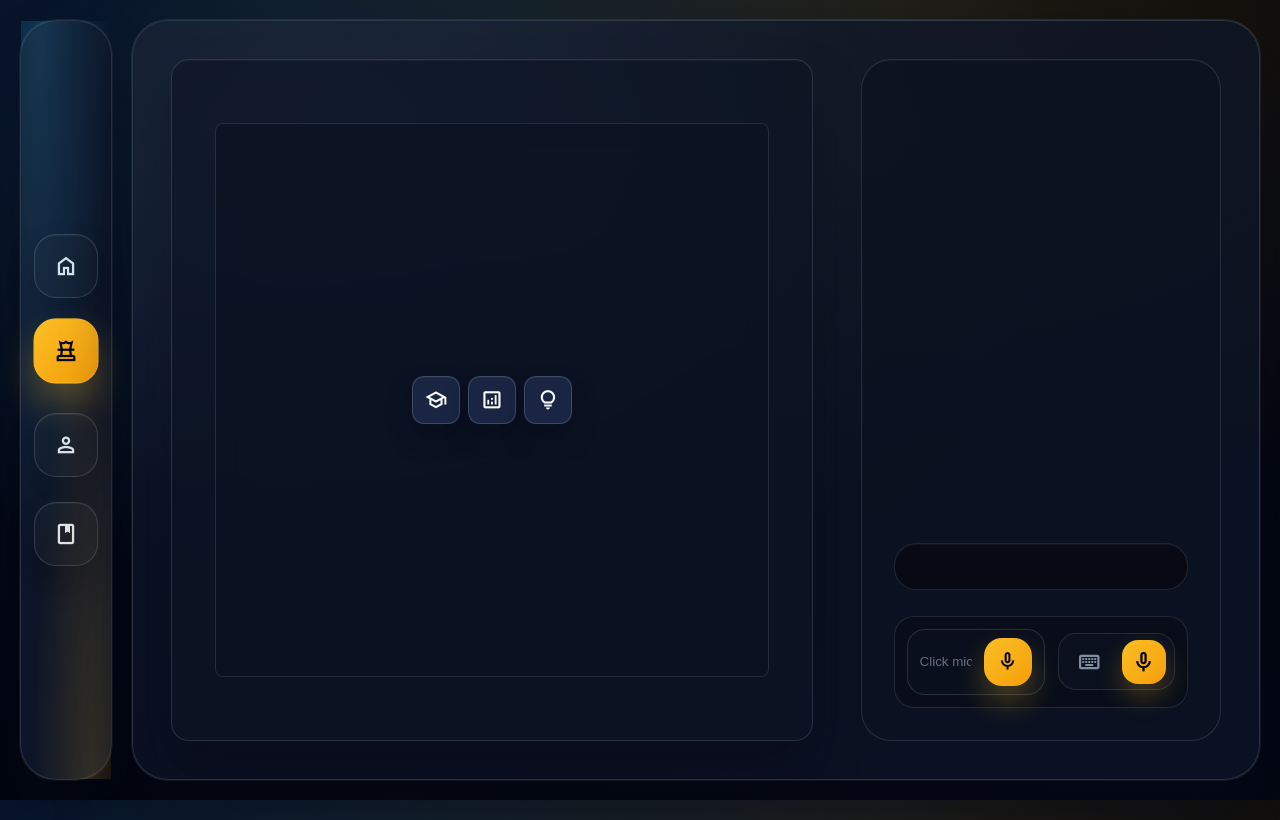
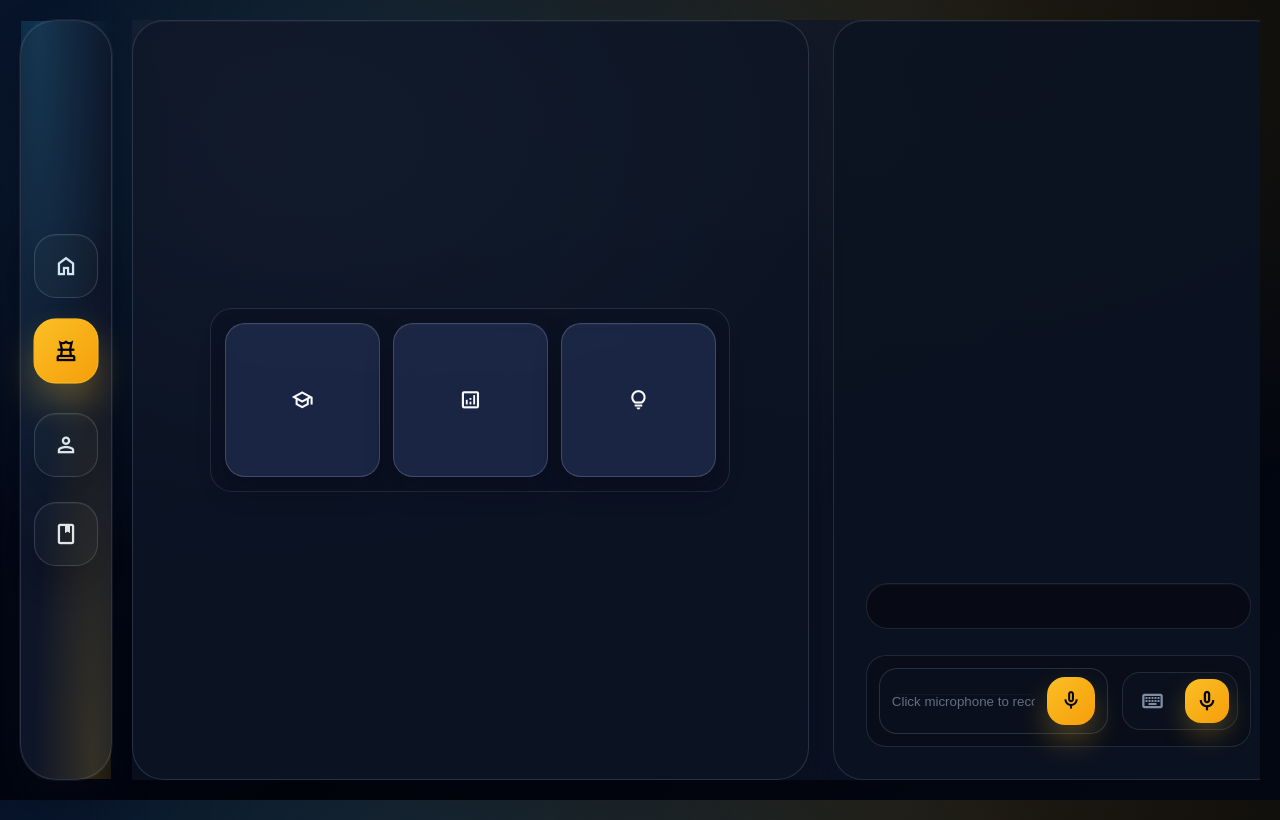
Before and after one commit to TristanDonze/Chess-Trainer, a plain HTML site: page frontend/html/chess.html in a window 1280 px wide. Drawn offline with nearby package versions, Linux system fonts and the light colour scheme.

Commit message:
Improved UIChess

```diff
--- a/frontend/css/chess-page.css
+++ b/frontend/css/chess-page.css
@@ -1,26 +1,12 @@
-/* ==========================================================================
-   CORRECTIONS APPLIQUÉES :
-   1. html, body: Remplacé `height` par `min-height` et supprimé `overflow: hidden`.
-      Cela permet à la page de faire au moins 100% de la hauteur, mais aussi de grandir
-      et d'afficher une barre de défilement si nécessaire, au lieu de couper le contenu.
-   2. main: La hauteur a été retirée. Elle est maintenant gérée par la flexibilité
-      du body et le contenu lui-même. C'est beaucoup plus fiable.
-   ========================================================================== */
-
 html, body {
-  /* MODIFIÉ: On s'assure que le body prend au moins toute la hauteur de l'écran,
-     mais on l'autorise à grandir si le contenu est plus grand. C'est la correction principale. */
   min-height: 100svh;
   margin: 0;
   padding: 0;
-  /* L'ancien `overflow: hidden;` a été supprimé pour permettre le défilement si besoin. */
 }
 
 main {
-  width: calc(100% - 40px); /* 40px pour laisser 20px de marge de chaque côté */
+  width: calc(100% - 40px);
   margin: 20px auto;
-  /* MODIFIÉ: La hauteur fixe a été enlevée. La hauteur s'adaptera au contenu. */
-  /* height: calc(100svh - 80px); <-- Supprimé car trop rigide */
   display: grid;
   grid-template-columns: auto 1fr;
   gap: clamp(0.75rem, 2vw, 1.25rem);
@@ -41,8 +27,7 @@ nav {
   justify-content: center;
   box-shadow: var(--shadow-md);
   position: sticky;
-  top: 20px; /* Aligné avec la marge de 'main' */
-  /* On s'assure que la nav ne dépasse pas la hauteur de la fenêtre moins les marges */
+  top: 20px;
   max-height: calc(100svh - 40px);
 }
 
@@ -85,17 +70,16 @@ nav > a.current {
 }
 
 .page-wrapper {
-    background: var(--surface-elevated);
-    border-radius: clamp(28px, 4vw, 36px);
-    border: 1px solid var(--border-color);
-    box-shadow: var(--shadow-lg);
-    display: grid;
-    grid-template-columns: minmax(0, 1fr) clamp(280px, 30vw, 360px);
-    gap: clamp(2rem, 4vw, 3rem);
-    padding: clamp(1.8rem, 3vw, 2.6rem);
-    position: relative;
-    overflow: hidden;
+  background: var(--surface-elevated);
+  display: grid;
+  grid-template-columns: 60% 40%;
+  gap: clamp(1rem, 2vw, 1.5rem);
+  position: relative;
+
+  height: 100%;
+  overflow: hidden;
 }
+
 
 .page-wrapper::before {
     content: "";
@@ -108,10 +92,10 @@ nav > a.current {
 
 .chessboard-wrapper {
     background: rgba(13, 21, 36, 0.65);
-    border-radius: 18px;
+    border-radius: clamp(24px, 4vw, 32px);
     border: 1px solid rgba(148, 163, 184, 0.22);
     box-shadow: inset 0 1px 0 rgba(255, 255, 255, 0.04), 0 28px 48px rgba(8, 11, 25, 0.45);
-    padding: 20px;
+    padding: clamp(1.6rem, 3vw, 2.4rem);
     display: flex;
     flex-direction: column;
     gap: clamp(1.4rem, 3vw, 2rem);
@@ -134,7 +118,7 @@ nav > a.current {
 
 .chessboard-wrapper svg {
   width: 100%;
-  height: auto; /* L'aspect-ratio s'en occupe */
+  height: auto;
   aspect-ratio: 1 / 1;
   filter: drop-shadow(0 24px 40px rgba(8, 11, 25, 0.55));
   border-radius: clamp(18px, 3vw, 24px);
@@ -142,20 +126,14 @@ nav > a.current {
 }
 
 
-.chessboard-wrapper .actions {
-    aspect-ratio: 1 / 1;
-    height: 90%;
-}
 .chessboard-wrapper .actions,
 .chessboard-wrapper .game-tools {
-    width: fit-content;
-    display: flex;
-    align-items: center;
-    justify-content: center;
-    flex-direction: row;
-    gap: 8px;
-    padding: 4px;
-    border-radius: 8px;
+    width: min(520px, 90%);
+    display: grid;
+    grid-template-columns: repeat(auto-fit, minmax(52px, 1fr));
+    gap: 0.85rem;
+    padding: 0.85rem;
+    border-radius: clamp(18px, 3vw, 22px);
     background: rgba(12, 18, 33, 0.7);
     border: 1px solid rgba(148, 163, 184, 0.18);
     backdrop-filter: blur(12px);
@@ -167,9 +145,9 @@ nav > a.current {
 }
 
 .chessboard-wrapper button.material-symbols-outlined {
-    width: 20px;
+    width: 100%;
     aspect-ratio: 1;
-    border-radius: 12px;
+    border-radius: clamp(16px, 2.8vw, 20px);
     background: rgba(30, 43, 74, 0.85);
     border: 1px solid rgba(148, 163, 184, 0.3);
     color: var(--text-white-color);
@@ -187,7 +165,7 @@ nav > a.current {
 
 .interaction-wrapper {
     display: grid;
-    grid-template-rows: 1fr auto; /* Inversé pour que le chat prenne l'espace et les actions en bas */
+    grid-template-rows: 1fr auto;
     gap: clamp(1.4rem, 3vw, 2rem);
     background: rgba(12, 19, 33, 0.72);
     border-radius: clamp(24px, 3.5vw, 30px);
@@ -195,7 +173,7 @@ nav > a.current {
     padding: clamp(1.4rem, 3vw, 2rem);
     position: relative;
     box-shadow: inset 0 1px 0 rgba(255, 255, 255, 0.04);
-    /* Permet aux enfants de ne pas déborder */
+
     min-height: 0;
     min-width: 0;
 }
@@ -205,7 +183,7 @@ nav > a.current {
     flex-direction: column;
     gap: clamp(1rem, 2.5vw, 1.6rem);
     position: relative;
-    min-height: 0; /* Important pour le scroll interne */
+    min-height: 0;
 }
 
 .messages-wrapper {
@@ -249,7 +227,6 @@ nav > a.current {
     background: transparent;
     padding: 0;
     color: var(--text-white-color);
-    box-shadow: none !important;
 }
 
 .send-message-wrapper input::placeholder {
@@ -298,7 +275,7 @@ nav > a.current {
     box-shadow: 0 12px 26px rgba(251, 191, 36, 0.25);
 }
 
-/* --- Le reste du CSS reste inchangé --- */
+
 .commentary-entry { background: rgba(10, 15, 26, 0.75); border: 1px solid rgba(148, 163, 184, 0.18); border-left-width: 4px; border-radius: 16px; padding: 1rem 1.2rem; display: flex; flex-direction: column; gap: 0.55rem; box-shadow: inset 0 1px 0 rgba(255, 255, 255, 0.04); }
 .commentary-entry .commentary-heading { display: flex; justify-content: space-between; align-items: baseline; font-weight: 600; color: var(--text-white-color); gap: 0.75rem; }
 .commentary-entry .commentary-heading .move { font-size: 0.9rem; color: rgba(226, 232, 240, 0.65); }
@@ -332,14 +309,14 @@ nav > a.current {
 .game-block .date { font-size: 0.95em; }
 
 
-/* --- MEDIA QUERIES --- */
 
-/* Tablet et mobile */
+
+
 @media (max-width: 1240px) {
     main {
         grid-template-columns: 1fr;
         justify-items: center;
-        width: calc(100% - 20px); /* Moins de marge sur petits écrans */
+        width: calc(100% - 20px);
         margin: 10px auto;
     }
 
@@ -354,7 +331,7 @@ nav > a.current {
 
     .page-wrapper {
         grid-template-columns: minmax(0, 1fr);
-        height: auto; /* La hauteur s'adapte au contenu */
+        height: auto;
     }
 
     .interaction-wrapper {
@@ -389,7 +366,7 @@ nav > a.current {
     main {
       width: 100%;
       margin: 0;
-      padding: 10px; /* Un peu d'air sur les bords */
+      padding: 10px;
       box-sizing: border-box;
     }
     .game-block {
@@ -400,23 +377,23 @@ nav > a.current {
     .game-block .meta { grid-column: 2 / 3; justify-self: end; }
 }
 
-/* Desktop - Le layout split-screen est maintenu mais plus robuste */
+
 @media (min-width: 1241px) {
 
   main {
-    /* Sur grand écran, on veut que main prenne toute la hauteur disponible après les marges */
+
     height: calc(100svh - 40px);
   }
 
-  /* Chaque panneau remplit la hauteur */
+
   .chessboard-wrapper,
   .interaction-wrapper {
     height: 100%;
-    min-height: 0; /* Très important pour que le contenu interne puisse scroller */
+    min-height: 0;
   }
 
   .chessboard-wrapper {
-    display: flex; /* Flex est plus simple pour centrer le contenu verticalement */
+    display: flex;
     flex-direction: column;
     justify-content: center;
     gap: clamp(1rem, 2.2vw, 1.8rem);
@@ -425,9 +402,9 @@ nav > a.current {
 
   .chessboard-wrapper svg {
     width: 100%;
-    height: auto; /* L'aspect ratio définit la hauteur */
+    height: auto;
     max-width: 100%;
-    max-height: 100%; /* Ne pas dépasser son conteneur */
+    max-height: 100%;
   }
 
   .interaction-wrapper {
```
